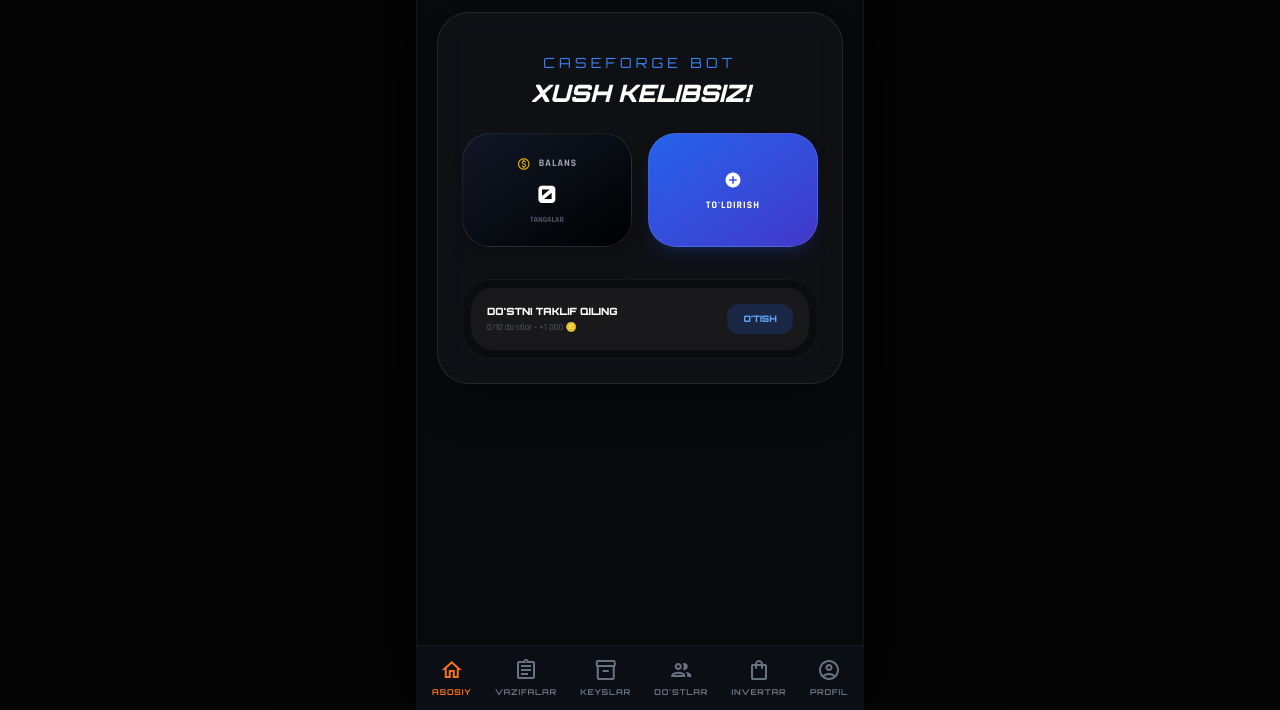
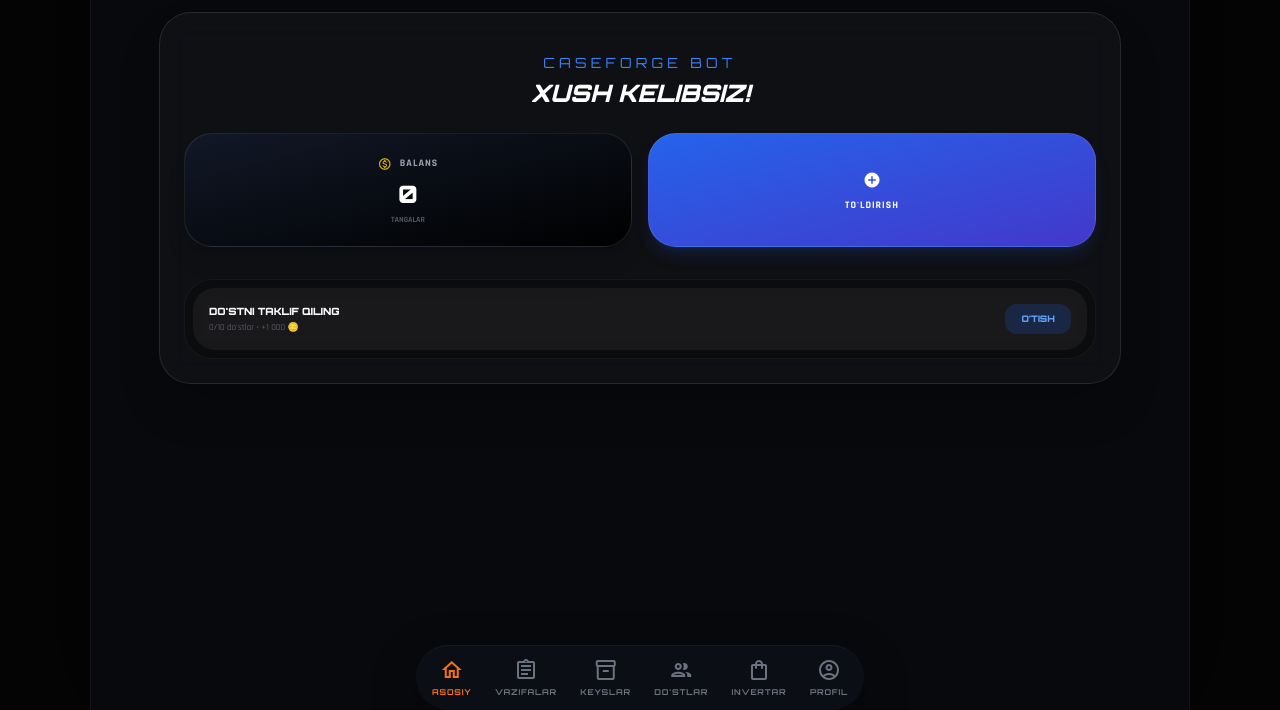
Before and after one commit to XKomil813/caseforge-bot, a website: page index.html in a window 1280 px wide. Shown: the part 90-800 px from the top of the page. Drawn offline with nearby package versions, Linux system fonts and the light colour scheme; no server answers; a script that the page names is missing.

Commit message:
deploy: fix structure and move files to root

```diff
--- a/index.html
+++ b/index.html
@@ -40,7 +40,7 @@
 </head>
 <body class="text-gray-200 overflow-x-hidden">
 
-    <div class="max-w-md mx-auto min-h-screen bg-[#08090d] relative shadow-[0_0_100px_rgba(0,0,0,0.8)] border-x border-white/5 pb-32">
+    <div class="app-shell mx-auto min-h-screen bg-[#08090d] relative shadow-[0_0_100px_rgba(0,0,0,0.8)] border-x border-white/5 pb-32">
 
         <header class="w-full pt-8 pb-4 px-6 text-center">
             <h1 class="text-3xl font-black tracking-tighter text-transparent bg-clip-text bg-gradient-to-r from-orange-500 to-yellow-400 font-gaming uppercase italic">
@@ -189,7 +189,7 @@
             </div>
         </main>
 
-        <nav class="fixed bottom-0 left-1/2 -translate-x-1/2 w-full max-w-md bg-[#0d0f17]/95 border-t border-white/5 px-4 py-3 flex justify-between items-center z-50 backdrop-blur-xl">
+        <nav class="app-nav fixed bottom-0 left-1/2 -translate-x-1/2 w-full max-w-md bg-[#0d0f17]/95 border-t border-white/5 px-4 py-3 flex justify-between items-center z-50 backdrop-blur-xl">
             <button onclick="showSection('home-section', this)" class="nav-btn flex flex-col items-center text-orange-500">
                 <span class="material-icons-outlined">home</span>
                 <span class="text-[8px] font-bold mt-1 uppercase font-gaming tracking-widest">Asosiy</span>
--- a/style.css
+++ b/style.css
@@ -16,3 +16,33 @@
     40% {transform: translateY(-10px);}
     60% {transform: translateY(-5px);}
 }
+
+.app-shell {
+    width: min(100%, 420px);
+    padding: 0 0.75rem;
+}
+
+@media (min-width: 640px) {
+    .app-shell {
+        width: min(100%, 720px);
+        padding: 0 1.5rem;
+    }
+}
+
+@media (min-width: 1024px) {
+    .app-shell {
+        width: min(100%, 1100px);
+        padding: 0 3rem;
+    }
+
+    .app-nav {
+        position: static;
+        transform: none;
+        left: auto;
+        right: auto;
+        bottom: auto;
+        margin: 2rem auto 0;
+        border-radius: 9999px;
+        box-shadow: 0 15px 45px rgba(0, 0, 0, 0.35);
+    }
+}
```
